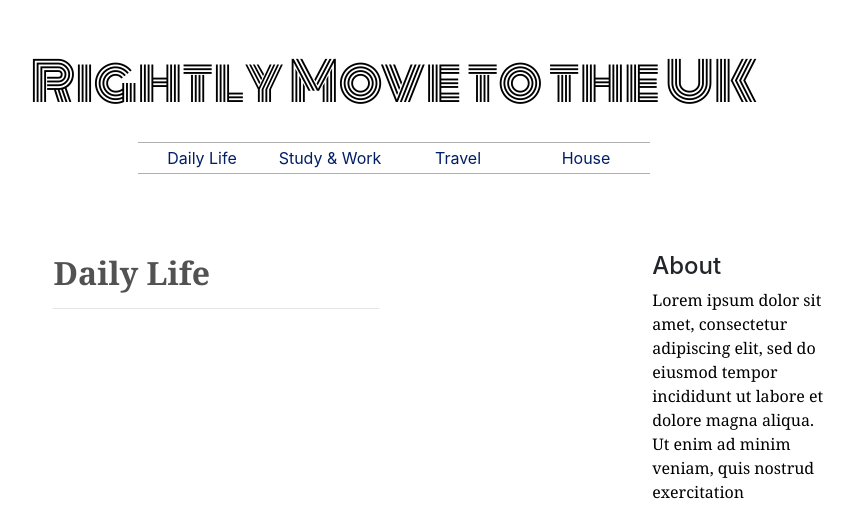
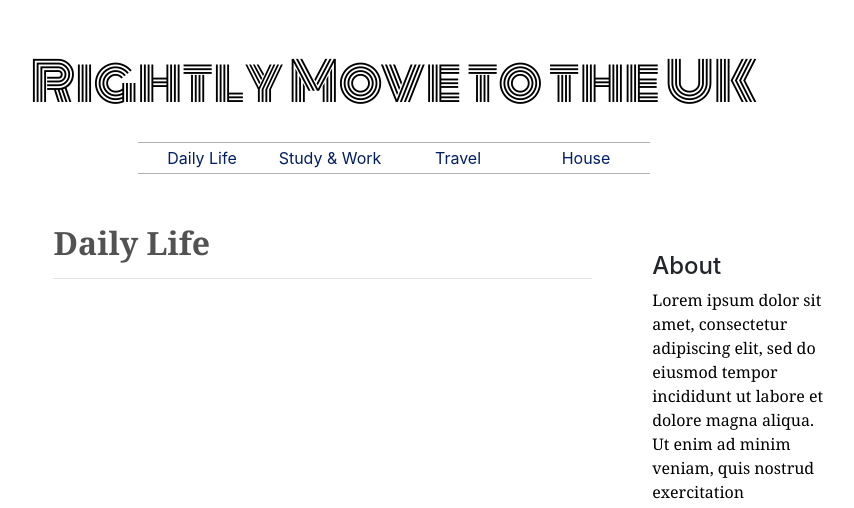
Before and after one commit to maktoob/Rightly_move, a Django app: a page that uses website/templates/website/post_by_category.html in a window 1280 px wide. Shown: the part 56-564 px from the top of the page, without its empty margins (246-1100 px from the left). Run offline with Django 3.2, Linux system fonts and the light colour scheme; data that the repository does not hold is empty; some libraries are stand-ins or nearby versions; some web fonts are replaced.

Commit message:
Modify category view page layout

```diff
--- a/website/templates/website/post_by_category.html
+++ b/website/templates/website/post_by_category.html
@@ -1,9 +1,9 @@
 {% extends 'website/base.html' %}
 {% block content %}
 <div class="content-fluid">
-    <div class="row" style="padding-top: 80px; padding-bottom: 120px;">
+    <div class="row post-wrapper">
         <div class="col-lg-4"></div>
-        <div class="col-lg-5 category-view">
+        <div class="col-lg-8 post">
             <h2 class="category-topic"><strong>{{ category.title }}</strong></h2>
             <hr>
             {% for post in posts %}
```
